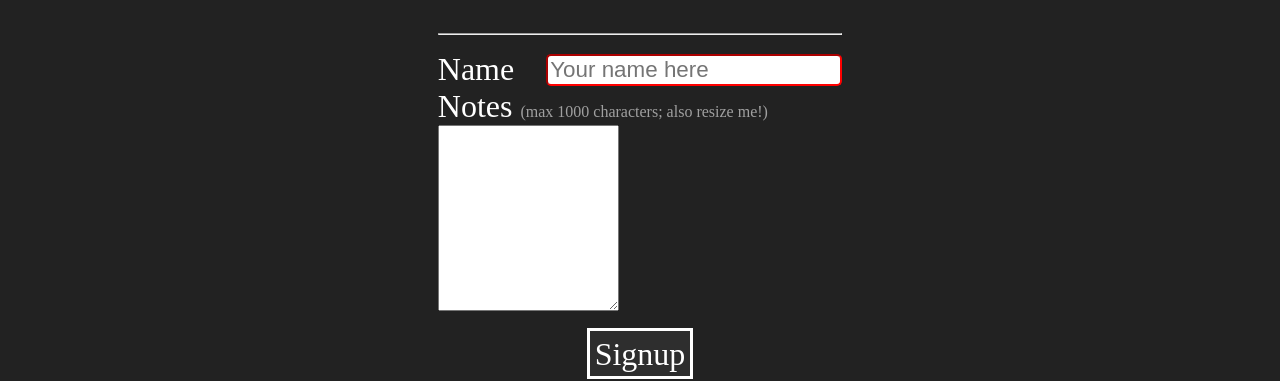
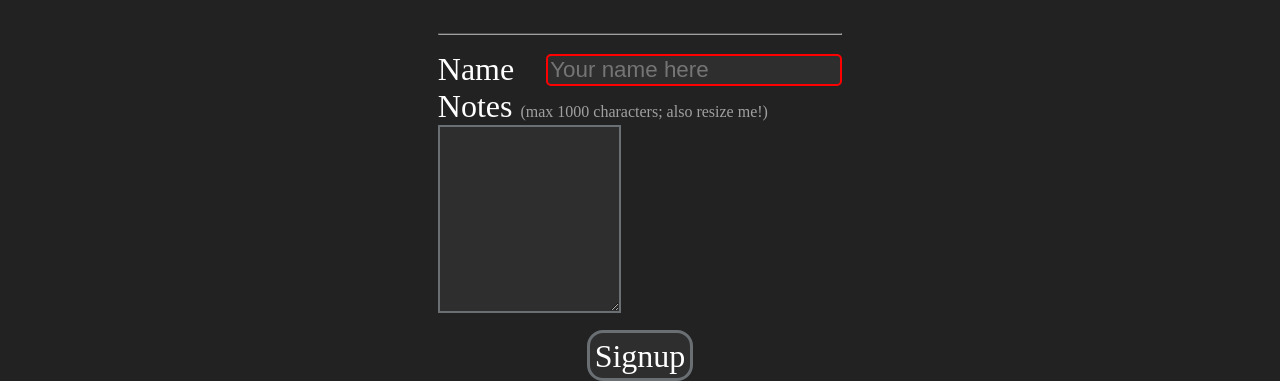
Before and after one commit to aesmber256/birdhouse, a plain HTML site: page game-view.html in a window 1280 px wide. Shown: the part 447-828 px from the top of the page. Drawn offline with Linux system fonts and the light colour scheme.

Commit message:
made the theme more dark themed for the vampire gals and guys

```diff
--- a/game-view.html
+++ b/game-view.html
@@ -67,7 +67,7 @@
                     </div>
                 </div>
                 <div id="signup-btn-container">
-                    <span id="signup-btn" class="btn">Signup</span>
+                    <span id="signup-btn" class="btn border rounded">Signup</span>
                 </div>
             </div>
 
--- a/styles.basic.css
+++ b/styles.basic.css
@@ -3,18 +3,24 @@
     --font-size-small: 12px;
     --fg: #ffffff;
     --fg2: rgb(160, 160, 160);
+    --fg3: rgb(85, 85, 85);
     --bg: rgb(34, 34, 34);
     --bg2: rgb(46, 46, 46);
     --bg3: rgb(60, 60, 60);
+    --bg4: rgb(106, 111, 116);
     --link-color: #ee2562;
     --thin-border-size: calc(max(0.1em, 2px));
-    --basic-border: var(--fg) var(--thin-border-size) solid;
+    --basic-border: var(--bg4) var(--thin-border-size) solid;
 }
 
 html {
     font-size: var(--font-size);
     color: var(--fg);
     background: var(--bg);
+}
+
+hr {
+    border-color: var(--fg2);
 }
 
 html, body {
@@ -32,7 +38,21 @@ a.unstyled {
     font: inherit;
 }
 
-.btn:not(.disabled) {
+input, textarea {
+    border: var(--basic-border);
+    background-color: var(--bg2);
+    color: var(--fg1);
+    box-shadow: none;
+
+    &:invalid {
+        border-color: red;
+        outline-color: red;
+        border-radius: 5px;
+    }
+}
+
+.btn {
+    &:not(.disabled) {
         cursor: pointer;
         user-select: none;
 
@@ -46,15 +66,24 @@ a.unstyled {
         }
     }
 
-.btn.disabled {
+    &.disabled {
         cursor: not-allowed;
         user-select: none;
     }
 
-.btn.border {
+    &.border {
         border: var(--basic-border);
+
+        &:not(.no-padding) {
             padding: 0.15em;
+        }
+
         background: var(--bg2);
+
+        &.rounded {
+            border-radius: 0.5em;
+        }
+    }
 }
 
 body:not([data-is-staff]) [data-staff] {
--- a/styles.game-view.css
+++ b/styles.game-view.css
@@ -60,23 +60,13 @@
 }
 
 #signup-btn {
-    border: var(--basic-border);
     padding: 0.15em;
-    background: var(--bg2);
 }
 
 input {
     display: block;
     height: 100%;
     box-sizing: border-box;
-}
-
-input, textarea {
-    &:invalid {
-        border-color: red;
-        outline-color: red;
-        border-radius: 5px;
-    }
 }
 
 #staff-view--btn-container {
--- a/styles.main.css
+++ b/styles.main.css
@@ -46,7 +46,6 @@
 /*noinspection CssInvalidHtmlTagReference*/
 aviary-entry {
     padding: 1em;
-    border: var(--fg) var(--thin-border-size) solid;
     background: var(--entry-bg);
     border-radius: 0.72em;
     cursor: pointer;
@@ -81,7 +80,6 @@ aviary-entry {
     width: fit-content;
     margin: 0.75em auto auto;
     padding: 0.5em;
-    border: var(--fg) var(--thin-border-size) solid;
     background: var(--bg2);
     border-radius: 0.72em;
 }
--- a/styles.signups.css
+++ b/styles.signups.css
@@ -14,9 +14,11 @@
     align-content: flex-start;
     justify-content: center;
     align-items: center;
+    margin-bottom: 0.5em;
 }
 
 #filter-input {
+    margin-left: 2ch;
     font-size: 0.8em;
     display: block;
     height: 100%;
```
Also changed, not shown: index.html (+2 -2 lines). Lines whose indentation alone changed are shown as unchanged.
